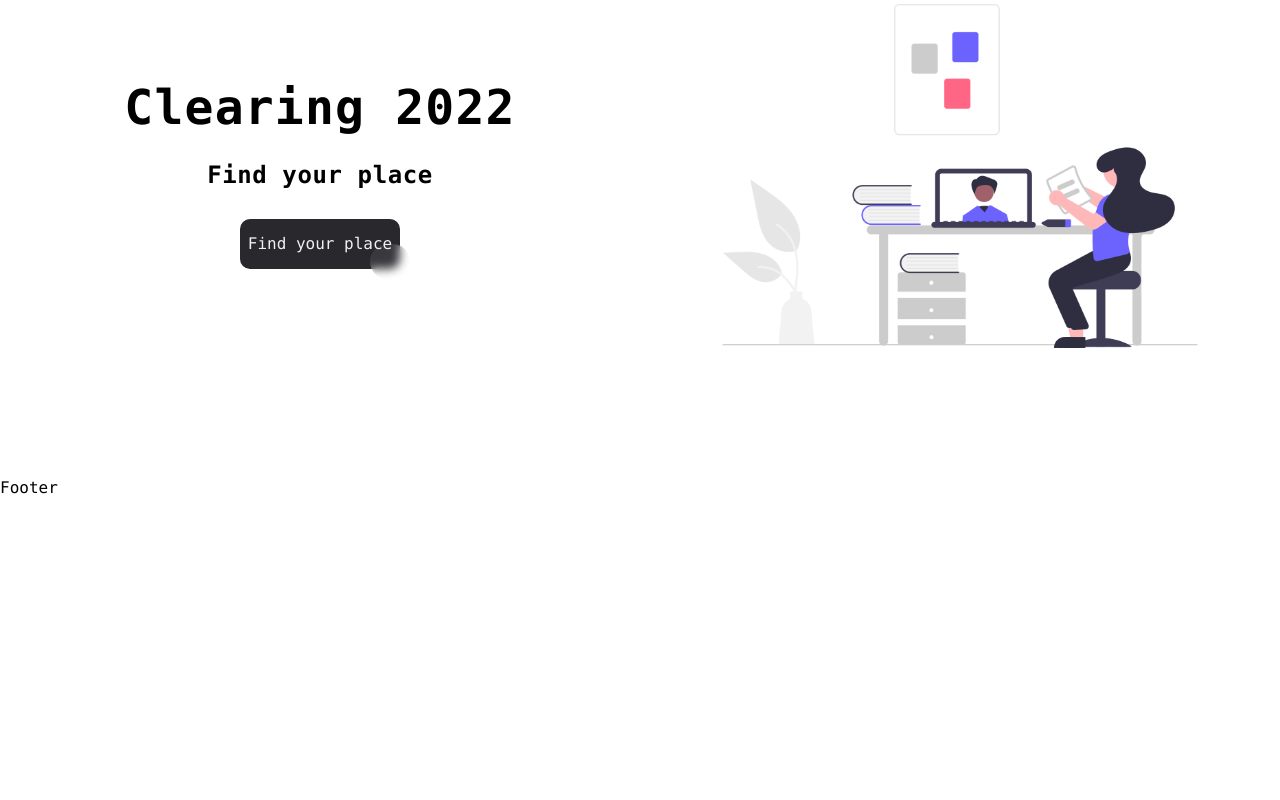
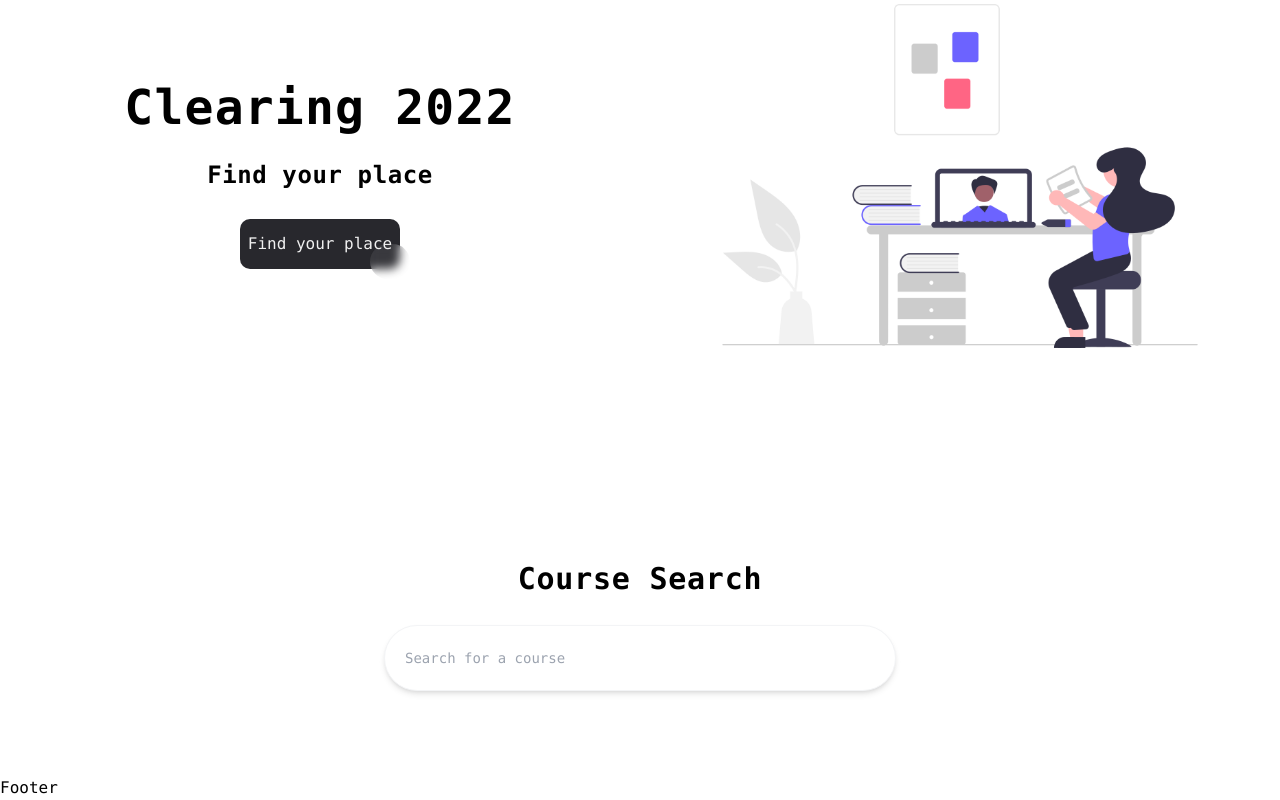
Before and after one commit to UmbrellaCrow612/Flowbite-hallam, a Next.js app: page / in a window 1280 px wide. Shown: the part 272-1072 px from the top of the page. Before the commit the page ends 800 px from the top, so only its background shows below. Built offline with nearby package versions, Linux system fonts and the light colour scheme.

Commit message:
feat: course search section added

```diff
--- a/src/pages/index.tsx
+++ b/src/pages/index.tsx
@@ -14,6 +14,7 @@ const Home: NextPage = () => {
         <link rel="icon" href="/favicon.ico" />
       </Head>
       <Container>
+        {/** ======= Hero 1 ========== */}
         <section className="w-full xl:h-[600px] h-[800px]  grid grid-cols-1 grid-rows-2 xl:grid-cols-2 xl:grid-rows-1">
           {/** grid one */}
           <div className="flex flex-col items-center justify-center gap-4 font-mono xl:gap-7">
@@ -34,6 +35,14 @@ const Home: NextPage = () => {
             <BackgroundImage imgSrc={heroBgImageOne} alt="" />
           </div>
         </section>
+
+        {/** ======= course search ========== */}
+        <section className="h-[300px] flex flex-col gap-7 px-3 items-center justify-center">
+          <h2 className='text-3xl font-extrabold tracking-wide'>
+            Course Search
+          </h2>
+          <input type="text" placeholder='Search for a course' className='w-full max-w-lg px-5 py-5 border border-gray-100 rounded-full shadow-md placeholder:text-sm' />
+        </section>
       </Container>
     </>
   )
```
